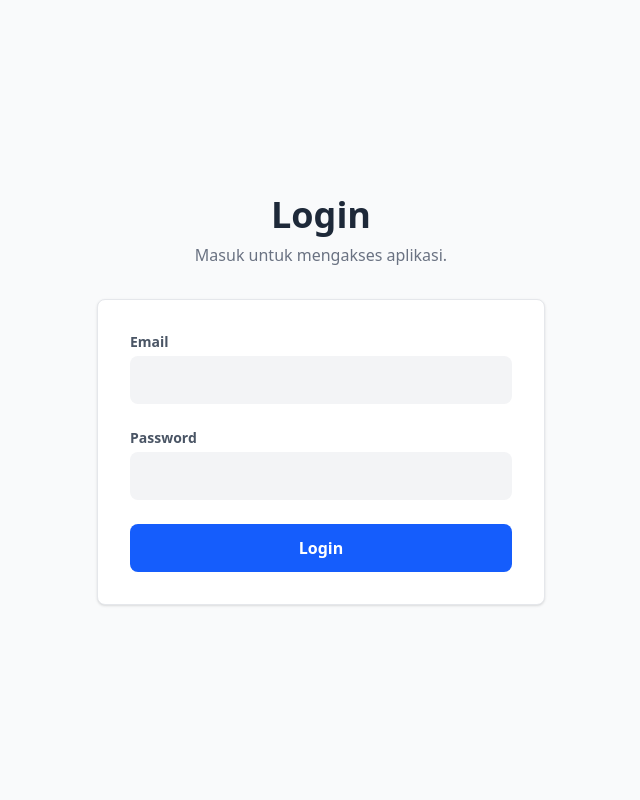
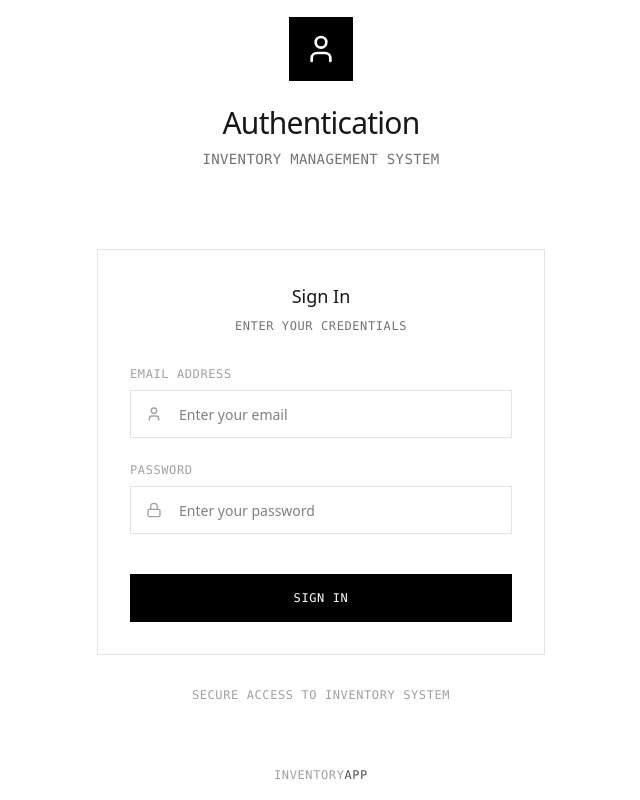
Before and after one commit to dewanggasz/inventory-api, a React (Vite) app in the folder client-app/: page /login in a window 1280 px wide. Shown: the whole page, without its empty margins (319-959 px from the left). Built offline with nearby package versions, Linux system fonts and the light colour scheme.

Commit message:
style: fix login page style

```diff
--- a/client-app/src/pages/LoginPage.jsx
+++ b/client-app/src/pages/LoginPage.jsx
@@ -1,76 +1,196 @@
-import { useState } from 'react';
-import { Navigate } from 'react-router-dom';
-import axiosClient from '../api/axiosClient';
-import { useAuth } from '../context/AuthContext';
-import Alert from '../components/Alert';
+"use client"
+
+import { useState } from "react"
+import { Navigate } from "react-router-dom"
+import axiosClient from "../api/axiosClient"
+import { useAuth } from "../context/AuthContext"
+import { User, Lock, AlertCircle, Loader2 } from "lucide-react"
+
+// Utility function for class names
+const cn = (...classes) => {
+  return classes.filter(Boolean).join(" ")
+}
+
+// Button Component
+const Button = ({
+  children,
+  variant = "default",
+  size = "default",
+  disabled = false,
+  onClick,
+  type = "button",
+  className = "",
+  ...props
+}) => {
+  const baseStyles =
+    "inline-flex items-center justify-center font-medium transition-colors focus-visible:outline-none focus-visible:ring-2 focus-visible:ring-neutral-950 disabled:pointer-events-none disabled:opacity-50"
+
+  const variants = {
+    default: "bg-black text-white hover:bg-black/90",
+    outline: "border border-neutral-200 bg-white hover:bg-neutral-50",
+    ghost: "hover:bg-neutral-100 text-neutral-600 hover:text-neutral-900",
+  }
+
+  const sizes = {
+    default: "h-12 px-6 py-3",
+    sm: "h-9 px-3 text-sm",
+  }
+
+  return (
+    <button
+      type={type}
+      className={cn(baseStyles, variants[variant], sizes[size], className)}
+      disabled={disabled}
+      onClick={onClick}
+      {...props}
+    >
+      {children}
+    </button>
+  )
+}
+
+// Input Component
+const Input = ({ label, icon: Icon, className = "", ...props }) => (
+  <div className="space-y-2">
+    <label htmlFor={props.id} className="block text-xs font-mono text-neutral-400 tracking-wider uppercase">
+      {label}
+    </label>
+    <div className="relative">
+      {Icon && <Icon className="absolute left-4 top-1/2 -translate-y-1/2 h-4 w-4 text-neutral-400" />}
+      <input
+        className={cn(
+          "w-full h-12 border border-neutral-200 bg-white text-sm focus:ring-1 focus:ring-neutral-900 focus:outline-none transition-all",
+          Icon ? "pl-12 pr-4" : "px-4",
+          className,
+        )}
+        {...props}
+      />
+    </div>
+  </div>
+)
 
 function LoginPage() {
-  const [email, setEmail] = useState('');
-  const [password, setPassword] = useState('');
-  const [error, setError] = useState(null);
-  const { token, setToken, setUser } = useAuth();
+  const [email, setEmail] = useState("")
+  const [password, setPassword] = useState("")
+  const [error, setError] = useState(null)
+  const [loading, setLoading] = useState(false)
+  const { token, setToken, setUser } = useAuth()
 
   // Jika sudah login, redirect ke halaman utama
   if (token) {
-    return <Navigate to="/" />;
+    return <Navigate to="/" />
   }
 
   const handleSubmit = async (e) => {
-    e.preventDefault();
-    setError(null);
+    e.preventDefault()
+    setError(null)
+    setLoading(true)
+
     try {
-      const response = await axiosClient.post('/login', { email, password });
-      setToken(response.data.token);
-      setUser(response.data.user);
+      const response = await axiosClient.post("/login", { email, password })
+      setToken(response.data.token)
+      setUser(response.data.user)
     } catch (err) {
       if (err.response && err.response.status === 422) {
-        setError('Email atau password salah.');
+        setError("Invalid email or password.")
       } else {
-        setError('Terjadi kesalahan pada server.');
+        setError("Server error occurred.")
       }
+    } finally {
+      setLoading(false)
     }
-  };
+  }
 
   return (
-    <div className="min-h-screen bg-gray-50 flex flex-col justify-center items-center">
-      <div className="max-w-md w-full mx-auto">
-        <h1 className="text-4xl font-bold text-center text-gray-800">Login</h1>
-        <p className="text-center text-gray-500 mt-2">Masuk untuk mengakses aplikasi.</p>
+    <div className="min-h-screen bg-white flex flex-col justify-center items-center px-4">
+      {/* Header Section */}
+      <div className="w-full max-w-md mb-12 text-center">
+        <div className="mb-8">
+          <div className="w-16 h-16 bg-black flex items-center justify-center mx-auto mb-6">
+            <User className="h-8 w-8 text-white" />
+          </div>
+          <h1 className="text-3xl font-light tracking-tight text-neutral-900 mb-2">Authentication</h1>
+          <p className="text-sm text-neutral-500 font-mono tracking-wide">INVENTORY MANAGEMENT SYSTEM</p>
+        </div>
       </div>
-      <div className="max-w-md w-full mx-auto mt-8 bg-white p-8 border border-gray-200 rounded-lg shadow-sm">
-        <form onSubmit={handleSubmit} className="space-y-6">
-          {error && <Alert message={error} />}
-          <div>
-            <label htmlFor="email" className="text-sm font-bold text-gray-600 block">Email</label>
-            <input
+
+      {/* Login Form */}
+      <div className="w-full max-w-md">
+        <div className="bg-white border border-neutral-200 p-8">
+          {/* Form Header */}
+          <div className="mb-8 text-center">
+            <h2 className="text-lg font-light text-neutral-900 mb-2">Sign In</h2>
+            <p className="text-xs text-neutral-500 font-mono tracking-wider uppercase">Enter your credentials</p>
+          </div>
+
+          {/* Error Alert */}
+          {error && (
+            <div className="bg-red-50 border border-red-200 p-4 mb-6">
+              <div className="flex items-start gap-3">
+                <AlertCircle className="h-4 w-4 text-red-600 flex-shrink-0 mt-0.5" />
+                <div>
+                  <div className="text-red-900 font-medium text-sm mb-1">Authentication Error</div>
+                  <p className="text-red-700 text-sm">{error}</p>
+                </div>
+              </div>
+            </div>
+          )}
+
+          {/* Form */}
+          <form onSubmit={handleSubmit} className="space-y-6">
+            <Input
               id="email"
               type="email"
+              label="Email Address"
+              icon={User}
               value={email}
               onChange={(e) => setEmail(e.target.value)}
-              className="w-full p-3 mt-1 text-gray-700 bg-gray-100 rounded-lg focus:outline-none focus:ring-2 focus:ring-blue-500"
+              placeholder="Enter your email"
               required
+              disabled={loading}
             />
-          </div>
-          <div>
-            <label htmlFor="password" className="text-sm font-bold text-gray-600 block">Password</label>
-            <input
+
+            <Input
               id="password"
               type="password"
+              label="Password"
+              icon={Lock}
               value={password}
               onChange={(e) => setPassword(e.target.value)}
-              className="w-full p-3 mt-1 text-gray-700 bg-gray-100 rounded-lg focus:outline-none focus:ring-2 focus:ring-blue-500"
+              placeholder="Enter your password"
               required
+              disabled={loading}
             />
-          </div>
-          <div>
-            <button type="submit" className="w-full py-3 font-semibold text-white bg-blue-600 rounded-lg hover:bg-blue-700">
-              Login
-            </button>
-          </div>
-        </form>
+
+            <div className="pt-4">
+              <Button type="submit" disabled={loading} className="w-full justify-center">
+                {loading ? (
+                  <div className="flex items-center gap-2">
+                    <Loader2 className="w-4 h-4 animate-spin" />
+                    <span className="font-mono text-xs tracking-wider uppercase">Signing In</span>
+                  </div>
+                ) : (
+                  <span className="font-mono text-xs tracking-wider uppercase">Sign In</span>
+                )}
+              </Button>
+            </div>
+          </form>
+        </div>
+
+        {/* Footer */}
+        <div className="mt-8 text-center">
+          <p className="text-xs text-neutral-400 font-mono tracking-wider">SECURE ACCESS TO INVENTORY SYSTEM</p>
+        </div>
+      </div>
+
+      {/* Bottom Branding */}
+      <div className="mt-16 text-center">
+        <div className="text-xs text-neutral-400 font-mono tracking-wider">
+          INVENTORY<span className="text-neutral-600">APP</span>
+        </div>
       </div>
     </div>
-  );
+  )
 }
 
-export default LoginPage;
+export default LoginPage
```
